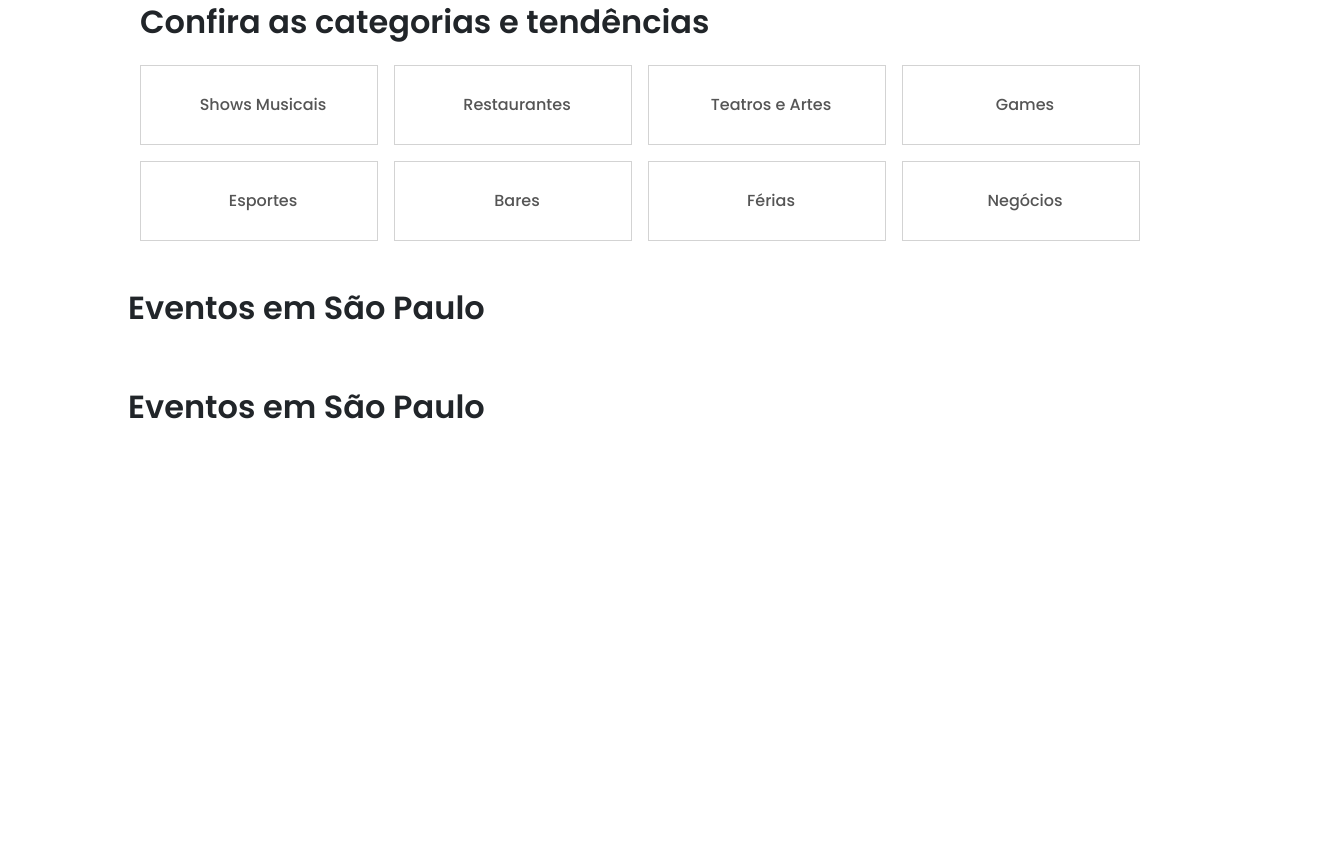
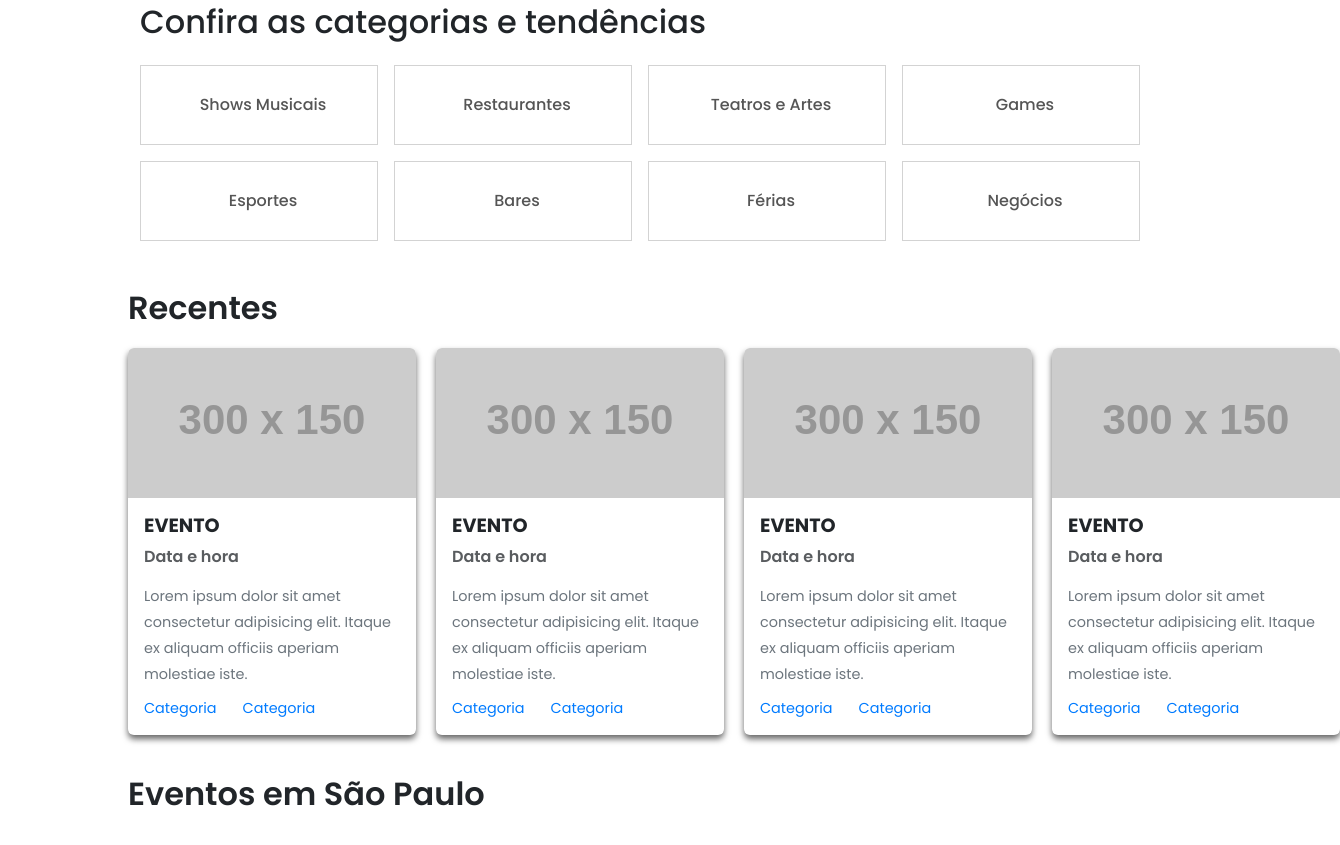
Before and after one commit to wilker005/pi-2024-multiplataformaIA, a website: page web/publico/grupo-2/index.html in a window 1280 px wide. Shown: the part 285-1130 px from the top of the page, 1340 px wide, since content can reach past the window. Before the commit the page ends 800 px from the top, so only its background shows below. Drawn offline with nearby package versions, Linux system fonts and the light colour scheme; no server answers; placeholder pictures from the web are drawn by us.

Commit message:
correcoes no index

```diff
--- a/web/publico/grupo-2/css/style-index.css
+++ b/web/publico/grupo-2/css/style-index.css
@@ -195,15 +195,20 @@
     flex-direction: column;
     gap: 20px;
 }
+.row-eventos {
+    display: grid;
+    grid-template-columns: repeat(4,1fr);
+    gap: 20px;
+}
 
 .card {
-    border-radius: 8px;
-    padding: 30px;
-    box-shadow: 0px 0px 25px 1px #6277a827;
+    width: 18rem;
+    border: none;
+    box-shadow: 0 4px 6px rgba(0, 0, 0, 0.6);
     cursor: pointer;
     transition: all 500ms;
+    overflow: hidden;
 }
-
 .card:hover{
     transform: translateY(-10px);
     transition: all 500ms;
@@ -215,7 +220,7 @@
 }
 
 .card-body {
-    padding: 16px 0 0 0;
+    padding: 1rem;
     display: flex;
     flex-direction: column;
     gap: 10px;
@@ -250,9 +255,7 @@
 .card-link {
     color: #007bff;
     font-size: 0.9rem;
-    font-weight: 600;
     text-decoration: none;
-    margin: 0 !important;
 }
 
 .card-link:hover {
--- a/web/publico/grupo-2/index.html
+++ b/web/publico/grupo-2/index.html
@@ -143,7 +143,7 @@
 
             <section class="categorias">
                 <div class="container my-5">
-                    <h3 class="mb-4">Confira as categorias e tendências</h3>
+                    <h2 class="mb-4">Confira as categorias e tendências</h2>
                     <div class="row row-cols-2 row-cols-md-4 g-3">
                       <div class="col">
                         <div class="custom-button">
@@ -199,9 +199,56 @@
 
             <section class="eventos">
                 <div class="eventos__list">
-                    <h3>Eventos em São Paulo</h3>
-                    <div class="row row-eventos">
-
+                    <h3>Recentes</h3>
+                    <div class="row-eventos">
+                        <div class="card">
+                            <img src="https://via.placeholder.com/300x150" class="card-img-top" alt="...">
+                            <div class="card-body">
+                                <h5 class="card-title">Evento</h5>
+                                <h6 class="card-subtitle mb-2 text-body-secondary">Data e hora</h6>
+                                <p class="card-text">Lorem ipsum dolor sit amet consectetur adipisicing elit. Itaque ex aliquam officiis aperiam molestiae iste.</p>
+                                <div class="categories">
+                                    <a href="#" class="card-link">Categoria</a>
+                                    <a href="#" class="card-link">Categoria</a>
+                                </div>
+                            </div>
+                        </div>
+                        <div class="card">
+                            <img src="https://via.placeholder.com/300x150" class="card-img-top" alt="...">
+                            <div class="card-body">
+                                <h5 class="card-title">Evento</h5>
+                                <h6 class="card-subtitle mb-2 text-body-secondary">Data e hora</h6>
+                                <p class="card-text">Lorem ipsum dolor sit amet consectetur adipisicing elit. Itaque ex aliquam officiis aperiam molestiae iste.</p>
+                                <div class="categories">
+                                    <a href="#" class="card-link">Categoria</a>
+                                    <a href="#" class="card-link">Categoria</a>
+                                </div>
+                            </div>
+                        </div>
+                        <div class="card">
+                            <img src="https://via.placeholder.com/300x150" class="card-img-top" alt="...">
+                            <div class="card-body">
+                                <h5 class="card-title">Evento</h5>
+                                <h6 class="card-subtitle mb-2 text-body-secondary">Data e hora</h6>
+                                <p class="card-text">Lorem ipsum dolor sit amet consectetur adipisicing elit. Itaque ex aliquam officiis aperiam molestiae iste.</p>
+                                <div class="categories">
+                                    <a href="#" class="card-link">Categoria</a>
+                                    <a href="#" class="card-link">Categoria</a>
+                                </div>
+                            </div>
+                        </div>
+                        <div class="card">
+                            <img src="https://via.placeholder.com/300x150" class="card-img-top" alt="...">
+                            <div class="card-body">
+                                <h5 class="card-title">Evento</h5>
+                                <h6 class="card-subtitle mb-2 text-body-secondary">Data e hora</h6>
+                                <p class="card-text">Lorem ipsum dolor sit amet consectetur adipisicing elit. Itaque ex aliquam officiis aperiam molestiae iste.</p>
+                                <div class="categories">
+                                    <a href="#" class="card-link">Categoria</a>
+                                    <a href="#" class="card-link">Categoria</a>
+                                </div>
+                            </div>
+                        </div>
                     </div>
                 </div>
                 <div class="eventos__list">
```
